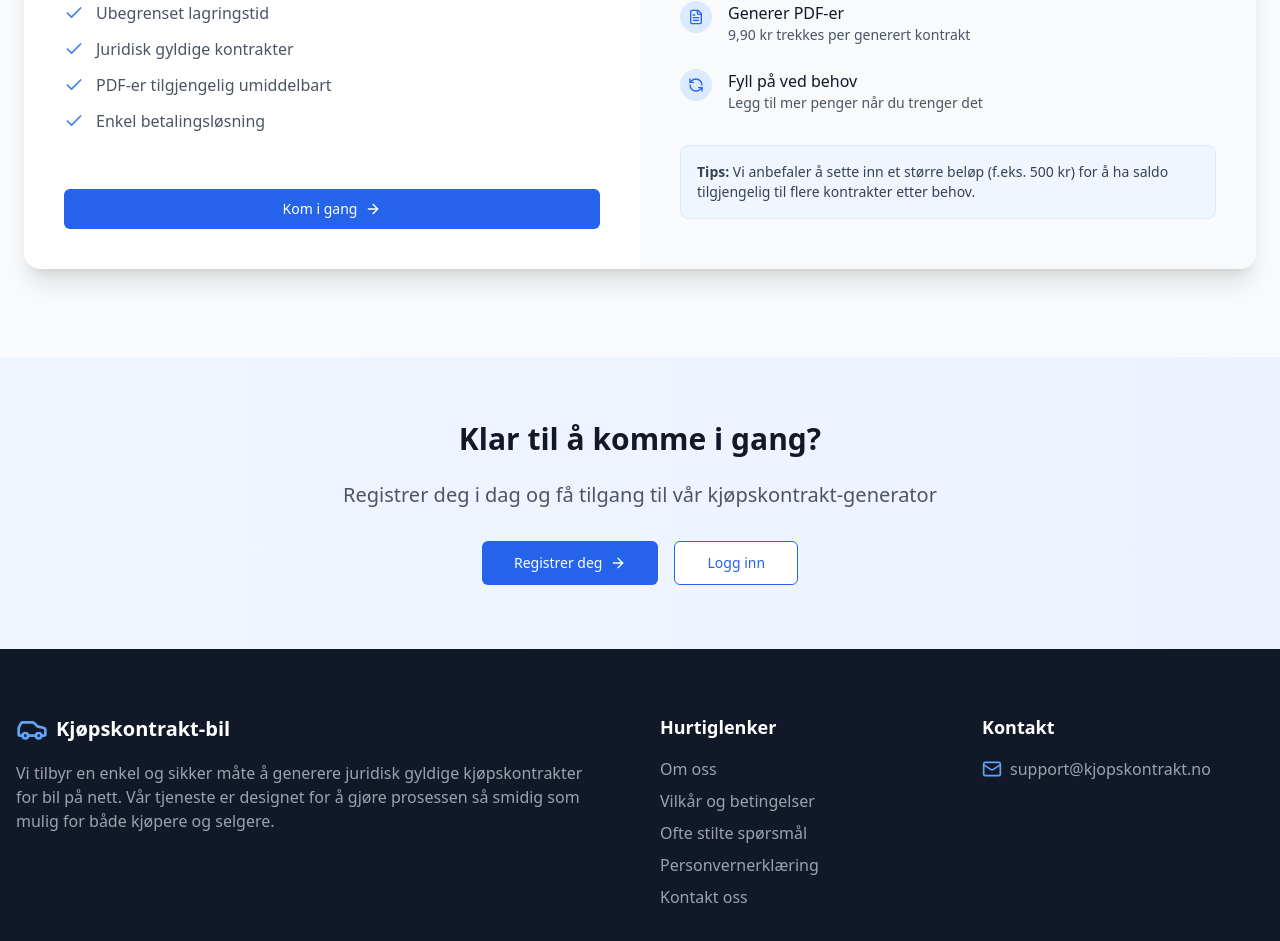
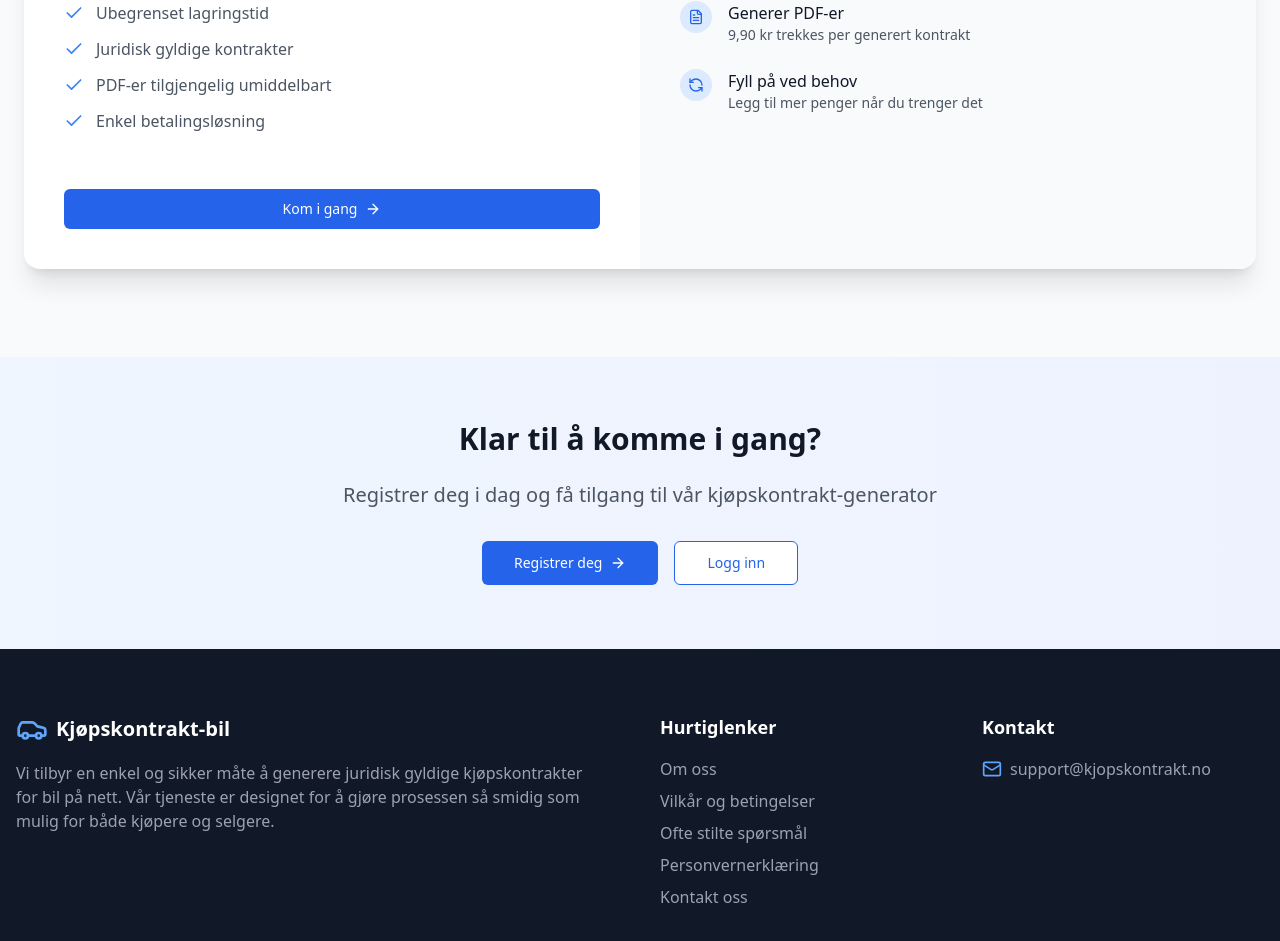
Before and after one commit to blendimaliqi/kjopskontrakt-next, a Next.js app: page / in a window 1280 px wide. Shown: the part 2503-3444 px from the top of the page. Built offline with nearby package versions, Linux system fonts and the light colour scheme; no server answers.

Commit message:
removed recommendation on amount to add

```diff
--- a/components/PricingPageContent.tsx
+++ b/components/PricingPageContent.tsx
@@ -148,14 +148,6 @@ const PricingPageContent = () => {
                   </li>
                 ))}
               </ol>
-
-              <div className="mt-8 p-4 bg-blue-50 rounded-lg border border-blue-100">
-                <p className="text-sm text-gray-700">
-                  <strong>Tips:</strong> Vi anbefaler å sette inn et større
-                  beløp (f.eks. 500 kr) for å ha saldo tilgjengelig til flere
-                  kontrakter etter behov.
-                </p>
-              </div>
             </div>
           </div>
         </motion.div>
```
